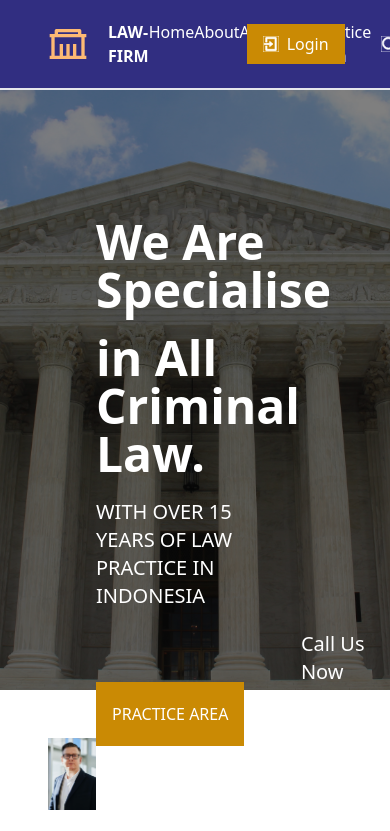
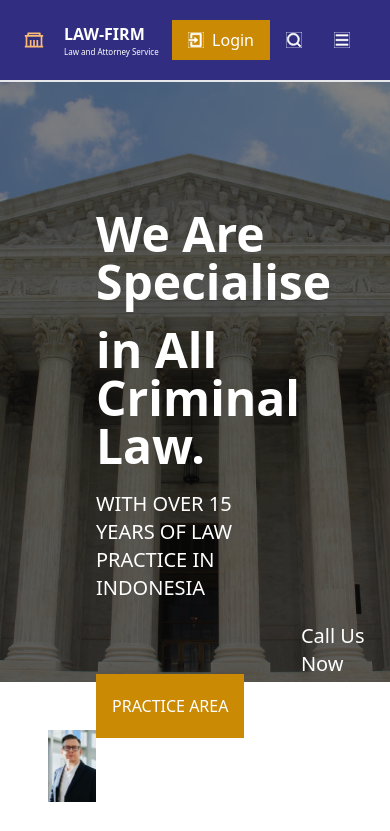
Before and after one commit to novianmw/Law-firm, a React (Vite) app: page / in a window 390 px wide. Shown: the top 831 px of the page. Built offline with nearby package versions, Linux system fonts and the light colour scheme.

Commit message:
make responsive design

```diff
--- a/src/components/Navbar.tsx
+++ b/src/components/Navbar.tsx
@@ -3,23 +3,24 @@
 
 export default function Navbar() {
     return (
-        <div className="flex justify-between items-center px-12 py-5 border-b-2 bg-indigo-900">
-            <div className="flex items-center gap-5">
-                <h1 className="text-orange-300">
-                    <RiGovernmentLine className="w-10 h-10 "/>
-                </h1>
-                <h1 className="text-white font-bold">LAW-FIRM</h1>
+        <div className="w-full flex justify-between items-center px-6 md:px-12 py-5 border-b-2 bg-indigo-900">
+            <div className="flex items-center gap-5 md:w-1/3">
+                <RiGovernmentLine className="text-orange-300 w-5 h-5 md:w-10 md:h-10 "/>
+                <div className="flex flex-col items-start">
+                    <h1 className="text-white font-bold text-[16px] md:text-[20px]">LAW-FIRM</h1>
+                    <p className="text-white font-normal text-[8px] md:text-[10px]">Law and Attorney Service</p>
+                </div>
             </div>
-            <nav className="w-1/3">
-                <ul className="flex justify-between text-white">
-                    <li>Home</li>
-                    <li>About</li>
-                    <li>Attorneys</li>
-                    <li>Practice Area</li>
+            <nav className="md:flex hidden">
+                <ul className="flex justify-between list-none gap-5 lg:gap-10">
+                    <a href=""><li className="text-white border-b border-transparent hover:border-white hover:text-yellow-300">Home</li></a>
+                    <a href=""><li className="text-white border-b border-transparent hover:border-white hover:text-yellow-300">About</li></a>
+                    <a href=""><li className="text-white border-b border-transparent hover:border-white hover:text-yellow-300">Attorneys</li></a>
+                    <a href=""><li className="text-white border-b border-transparent hover:border-white hover:text-yellow-300">Practice Area</li></a>
                 </ul>
             </nav>
-            <div className="flex items-center gap-5">
-                <Button className="bg-yellow-600">
+            <div className="flex justify-end items-center md:gap-2 md:w-1/3">
+                <Button className="bg-yellow-600 text-[16px] md:text-[20px]">
                     <RiLoginBoxLine/>
                     Login
                 </Button>
```
